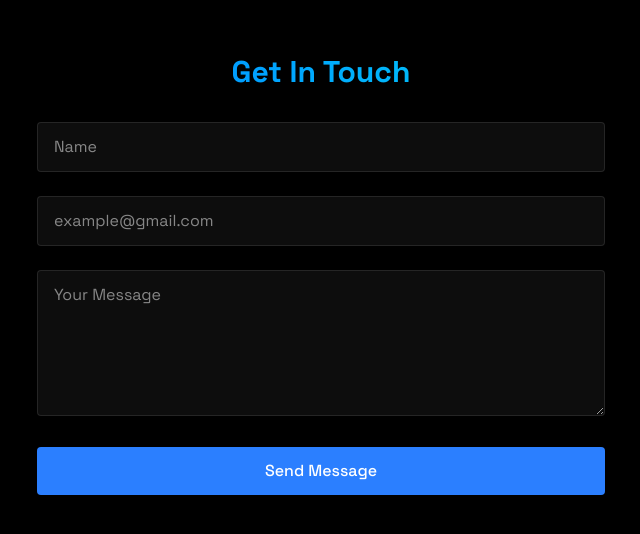
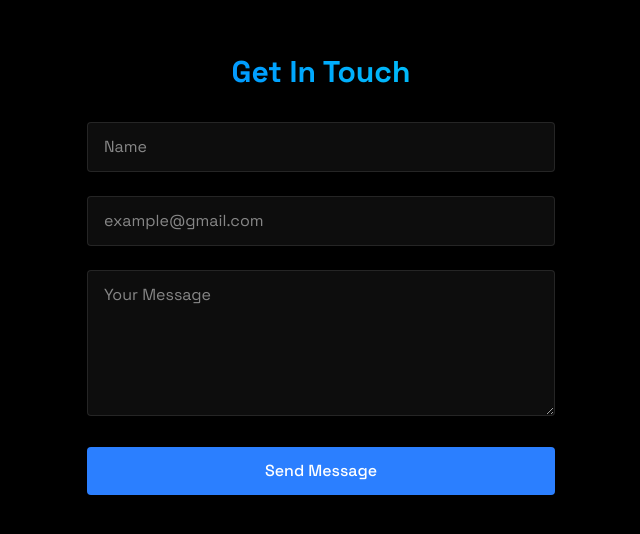
Before and after one commit to junsooki/junsookim, a React (Vite) app: page / in a window 1280 px wide. Shown: the part 2646-3180 px from the top of the page, without its empty margins (319-959 px from the left). Built offline with nearby package versions, Linux system fonts and the light colour scheme.

Commit message:
change in contact

```diff
--- a/src/components/sections/Contact.jsx
+++ b/src/components/sections/Contact.jsx
@@ -3,7 +3,6 @@
 import emailjs from 'emailjs-com';
 
 export const Contact = () => {
-
     const [formData, setFormData] = useState({
         name: "",
         email: "",
@@ -18,7 +17,8 @@
                 import.meta.env.VITE_SERVICE_ID,
                 import.meta.env.VITE_TEMPLATE_ID,
                 e.target,
-                import.meta.env.VITE_PUBLIC_KEY)
+                import.meta.env.VITE_PUBLIC_KEY
+            )
             .then((result) => {
                 alert("Message Sent!");
                 setFormData({name: "", email: "", message: ""});
@@ -29,7 +29,7 @@
     return (
         <section id="contact" className="min-h-screen flex items-center justify-center py-20">
             <ReviewOnScroll>
-                <div className="px-4 w-150">
+                <div className="px-4 w-full min-w-[300px] md:w-[500px] sm:w-2/3 p-6">
                     <h2 className="text-3xl font-bold mb-8 bg-gradient-to-r from-blue-500 to-cyan-400 bg-clip-text text-transparent text-center">Get In Touch</h2>
                     <form className="space-y-6" onSubmit={handleSubmit}>
                         <div className="relative">
@@ -42,8 +42,8 @@
                                 className="w-full bg-white/5 border border-white/10 rounded px-4 py-3 text-white transition focus:outline-none focus:border-blue-500 focus:bg-blue-500/5"
                                 placeholder="Name"
                                 onChange={(e) => setFormData({...formData, name: e.target.value})}
-                            >
-                            </input>
+                            />
+
                         </div>
 
                         <div className="relative">
@@ -56,8 +56,7 @@
                                 className="w-full bg-white/5 border border-white/10 rounded px-4 py-3 text-white transition focus:outline-none focus:border-blue-500 focus:bg-blue-500/5"
                                 placeholder="example@gmail.com"
                                 onChange={(e) => setFormData({...formData, email: e.target.value})}
-                        >
-                            </input>
+                            />
                         </div>
 
                         <div className="relative">
@@ -70,8 +69,7 @@
                                 className="w-full bg-white/5 border border-white/10 rounded px-4 py-3 text-white transition focus:outline-none focus:border-blue-500 focus:bg-blue-500/5"
                                 placeholder="Your Message"
                                 onChange={(e) => setFormData({...formData, message: e.target.value})}
-                            >
-                            </textarea>
+                            />
                         </div>
 
                         <button type="submit" className="w-full bg-blue-500 text-white py-3 px-6 rounded font-medium transition relative overflow-hidden hover:-translate-y-0.5 hover:shadow-[0_0_15px_rgba(59,130,246,0.4)]">
```
Lines whose indentation alone changed are shown as unchanged.
